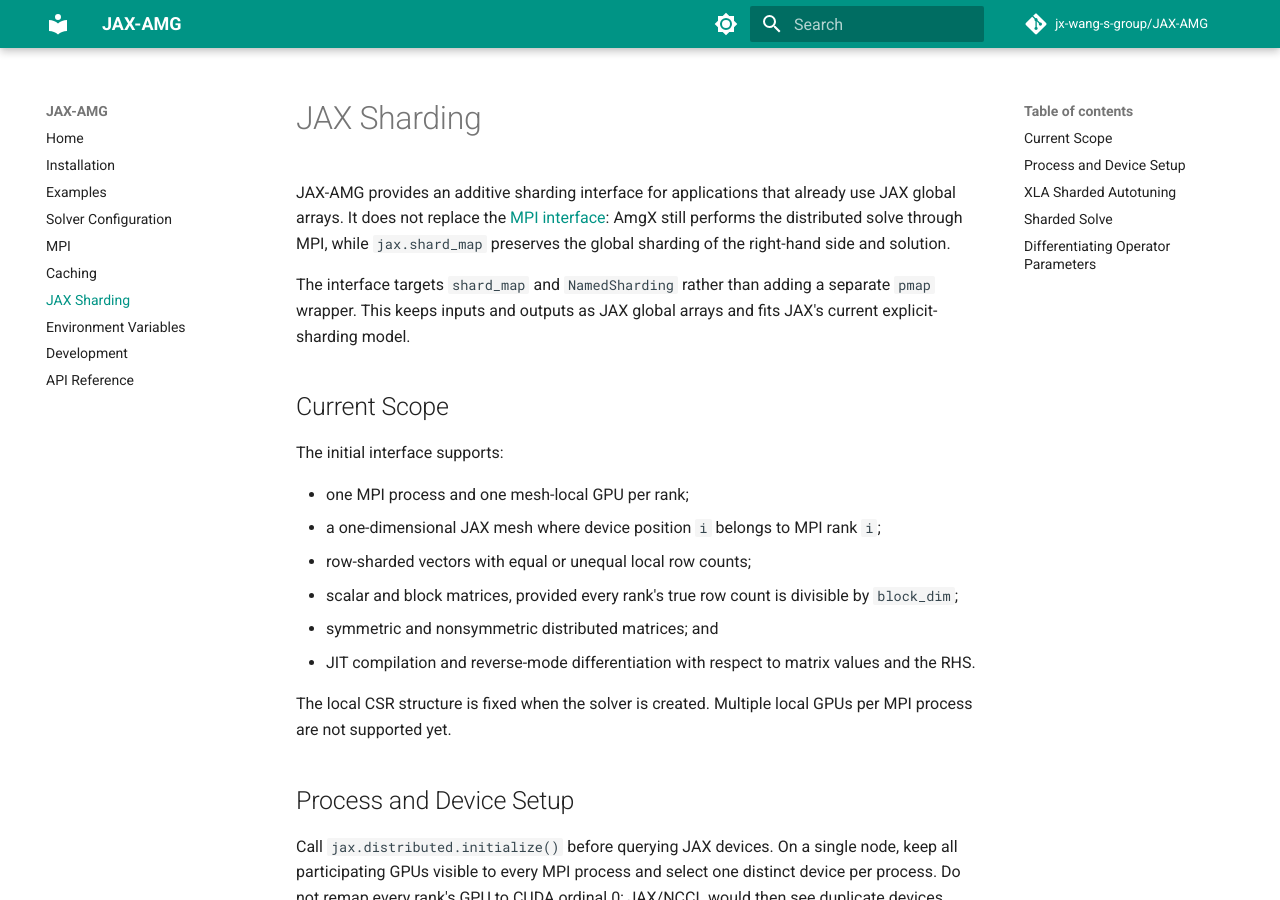
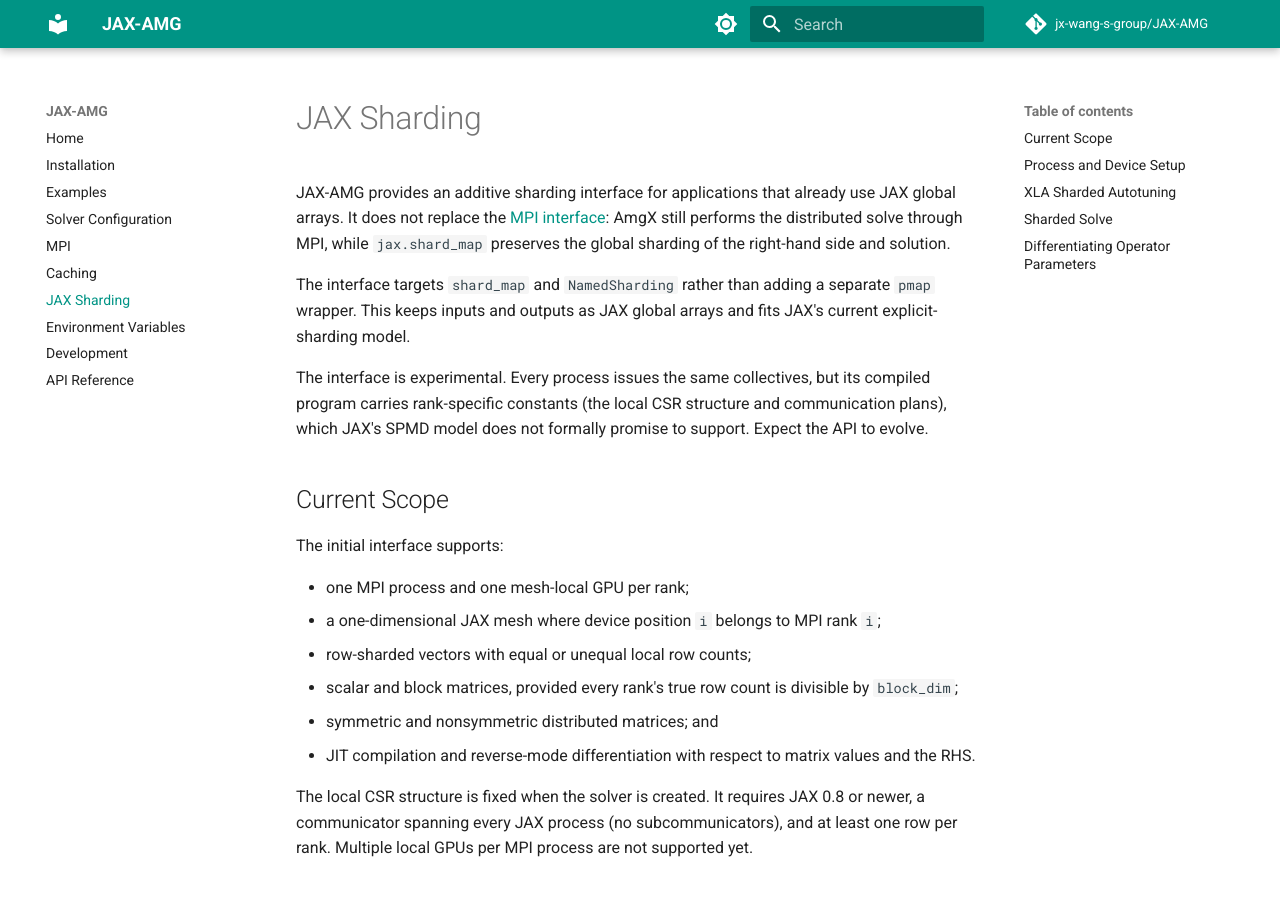
Before and after one commit to jx-wang-s-group/JAX-AMG, an MkDocs documentation site: the page built from docs/sharding.md, in a window 1280 px wide and 900 px high. Built offline with MkDocs 1.6.1 and Material for MkDocs 9.7.7, drawn with Linux system fonts in a browser that asks for light colours; comment, search, counter and statistics services are not loaded.

Commit message:
Mark the sharding interface experimental and state its JAX, communicator, and row requirements

```diff
--- a/docs/sharding.md
+++ b/docs/sharding.md
@@ -8,6 +8,11 @@
 The interface targets `shard_map` and `NamedSharding` rather than adding a
 separate `pmap` wrapper. This keeps inputs and outputs as JAX global arrays and
 fits JAX's current explicit-sharding model.
+
+The interface is experimental. Every process issues the same collectives, but
+its compiled program carries rank-specific constants (the local CSR structure
+and communication plans), which JAX's SPMD model does not formally promise to
+support. Expect the API to evolve.
 
 ## Current Scope
 
@@ -22,8 +27,10 @@
 - JIT compilation and reverse-mode differentiation with respect to matrix
   values and the RHS.
 
-The local CSR structure is fixed when the solver is created. Multiple local GPUs
-per MPI process are not supported yet.
+The local CSR structure is fixed when the solver is created. It requires JAX
+0.8 or newer, a communicator spanning every JAX process
+(no subcommunicators), and at least one row per rank. Multiple local GPUs per
+MPI process are not supported yet.
 
 ## Process and Device Setup
 
```
Also changed, not shown: 1 other file.
